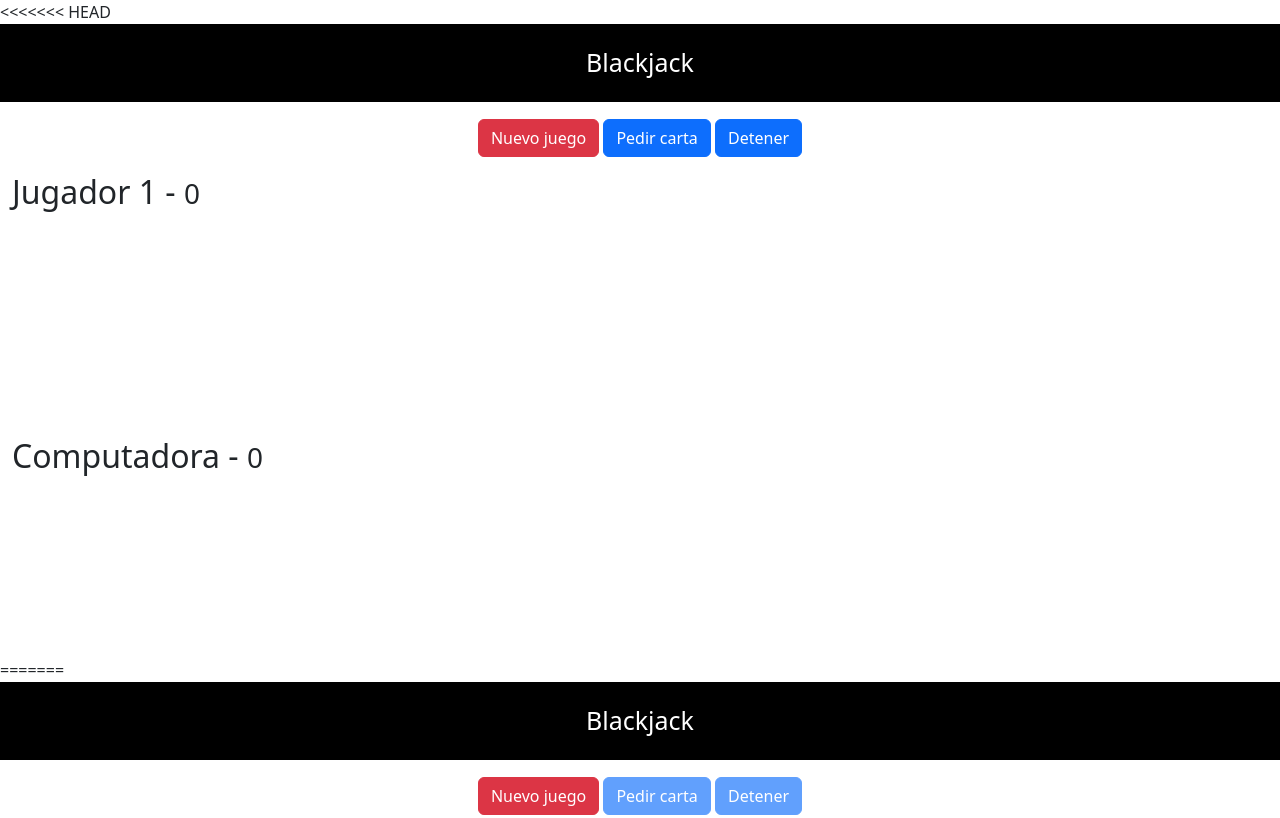
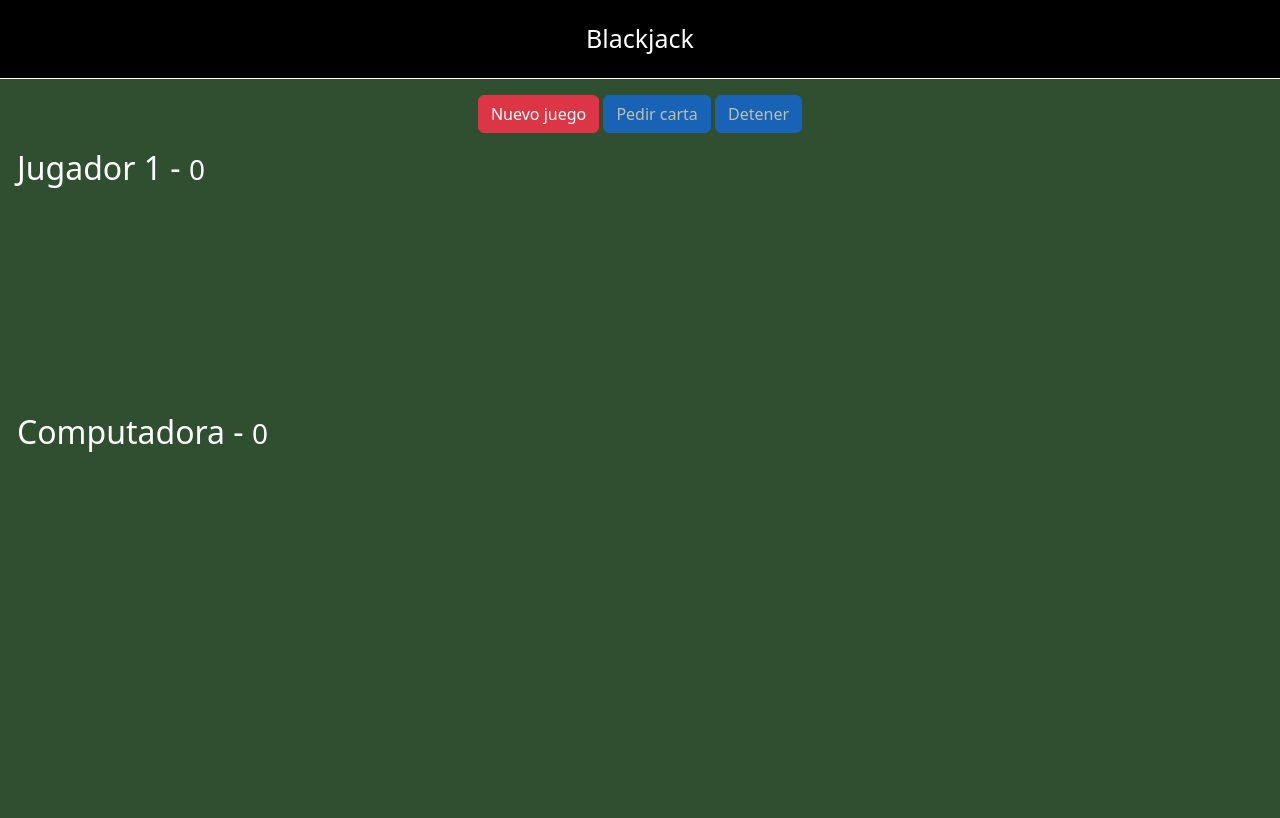
Before and after one commit to VivianaReyV/blackjack, a website built with Vite: page index.html in a window 1280 px wide. Shown: the top 818 px of the page. Built offline with nearby package versions, Linux system fonts and the light colour scheme.

Commit message:
docs: v1.0.1

```diff
--- a/docs/index.html
+++ b/docs/index.html
@@ -2,12 +2,12 @@
 <html lang="en">
   <head>
     <meta charset="UTF-8" />
-    <link rel="icon" type="image/svg+xml" href="/vite.svg" />
+    <link rel="icon" type="image/svg+xml" href="/blackjack/vite.svg" />
     <meta name="viewport" content="width=device-width, initial-scale=1.0" />
     <title>Blackjack Vite</title>
     <link href="https://cdn.jsdelivr.net/npm/bootstrap@5.3.5/dist/css/bootstrap.min.css" rel="stylesheet" integrity="sha384-SgOJa3DmI69IUzQ2PVdRZhwQ+dy64/BUtbMJw1MZ8t5HZApcHrRKUc4W0kG879m7" crossorigin="anonymous">
-    <script type="module" crossorigin src="/assets/index-55c9a645.js"></script>
-    <link rel="stylesheet" href="/assets/index-98af5e53.css">
+    <script type="module" crossorigin src="/blackjack/assets/index-6c295878.js"></script>
+    <link rel="stylesheet" href="/blackjack/assets/index-98af5e53.css">
   </head>
   <body>
     <header class="titulo">
@@ -26,7 +26,11 @@
     <div class="row">
       <div class="col">
           <h2>Jugador 1 - <small>0</small></h2>
-          <div id="jugador-cartas" class="divCartas">
+          <div id="jugador-cartas" class="divCartasJugador">
+              <!-- <img class="carta" src="assets/cartas/2C.png">
+              <img class="carta" src="assets/cartas/2C.png">
+              <img class="carta" src="assets/cartas/2C.png">
+              <img class="carta" src="assets/cartas/2C.png"> -->
           </div>
       </div>
     </div>
@@ -36,10 +40,17 @@
     <div class="row mt-5">
       <div class="col">
           <h2>Computadora - <small>0</small></h2>
-          <div id="computadora-cartas" class="divCartas">
+          <div id="computadora-cartas" class="divCartasComputadora">
+              <!-- <img class="carta" src="assets/cartas/3C.png">
+              <img class="carta" src="assets/cartas/3C.png">
+              <img class="carta" src="assets/cartas/3C.png">
+              <img class="carta" src="assets/cartas/3C.png"> -->
           </div>
       </div>
     </div>
   </div>
+
+    <!-- <div id="app"></div> -->
+
   </body>
 </html>
--- a/index.html
+++ b/index.html
@@ -1,61 +1,3 @@
-<<<<<<< HEAD
-<!DOCTYPE html>
-<html lang="es">
-<head>
-    <meta charset="UTF-8">
-    <meta name="viewport" content="width=device-width, initial-scale=1.0">
-    <title>Blackjack</title>
-
-    <link rel="stylesheet" href="https://cdn.jsdelivr.net/npm/bootstrap@4.4.1/dist/css/bootstrap.min.css" integrity="sha384-Vkoo8x4CGsO3+Hhxv8T/Q5PaXtkKtu6ug5TOeNV6gBiFeWPGFN9MuhOf23Q9Ifjh" crossorigin="anonymous">
-    <link rel="stylesheet" href="assets/css/styles.css">
-</head>
-<body>
-
-    <header class="titulo">
-        Blackjack
-    </header>
-
-    <div class="row m-3">
-        <div class="col text-center">
-            <button class="btn btn-danger" id="btnNuevo">Nuevo juego</button>
-            <button class="btn btn-primary" id="btnPedir" disabled="disabled">Pedir carta</button>
-            <button class="btn btn-primary" id="btnDetener" disabled="disabled">Detener</button>
-        </div>
-    </div>
-
-    <div class="row container">
-        <div class="col">
-            <h2>Jugador 1 - <small>0</small></h2>
-            <div id="jugador-cartas" class="divCartas">
-                <!-- <img class="carta" src="assets/cartas/2C.png">
-                <img class="carta" src="assets/cartas/2C.png">
-                <img class="carta" src="assets/cartas/2C.png">
-                <img class="carta" src="assets/cartas/2C.png"> -->
-            </div>
-        </div>
-    </div>
-
-    <div class="row container mt-5">
-        <div class="col">
-            <h2>Computadora - <small>0</small></h2>
-            <div id="computadora-cartas" class="divCartas">
-                <!-- <img class="carta" src="assets/cartas/3C.png">
-                <img class="carta" src="assets/cartas/3C.png">
-                <img class="carta" src="assets/cartas/3C.png">
-                <img class="carta" src="assets/cartas/3C.png"> -->
-            </div>
-        </div>
-    </div>
-
-    <script src="assets/js/underscore-min.js"></script>
-    <script src="assets/js/juego-min.js"></script>
-
-    <script>
-        miModulo.nuevoJuego();
-    </script>
-</body>
-</html>
-=======
 <!doctype html>
 <html lang="en">
   <head>
@@ -110,4 +52,3 @@
     <script type="module" src="/main.js"></script>
   </body>
 </html>
->>>>>>> master
```
Also changed, not shown: 2 other files.
